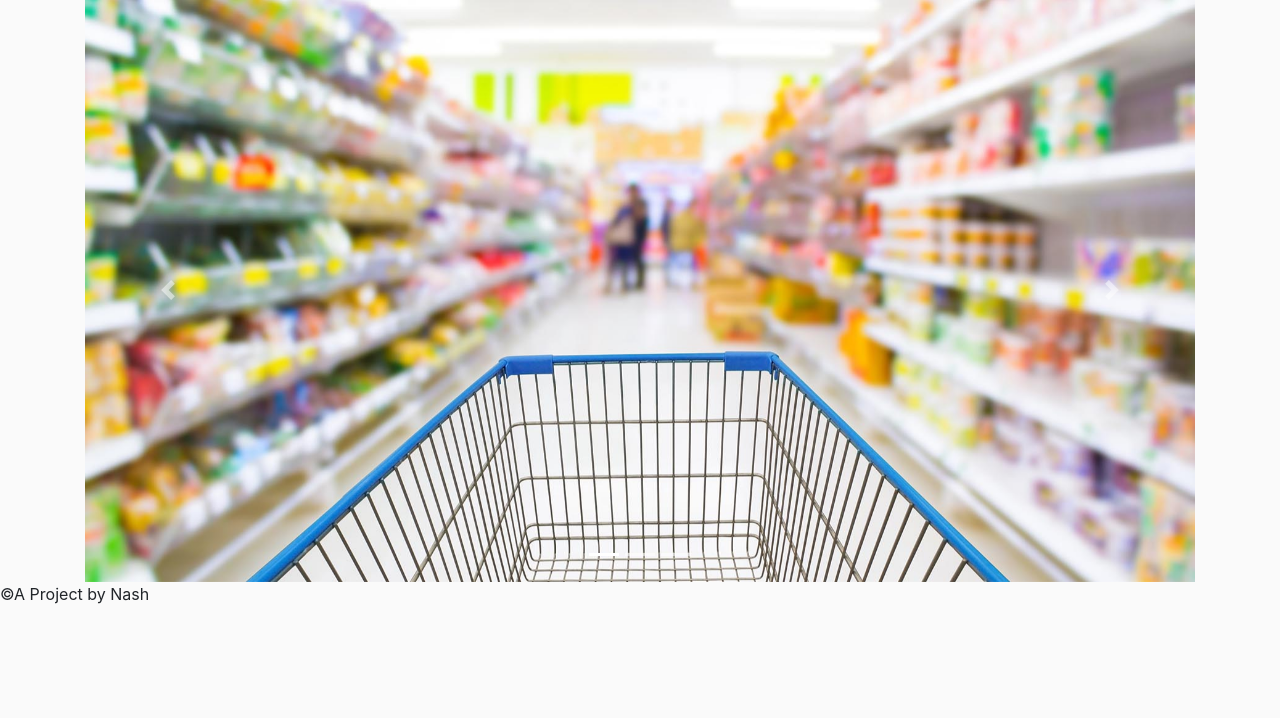
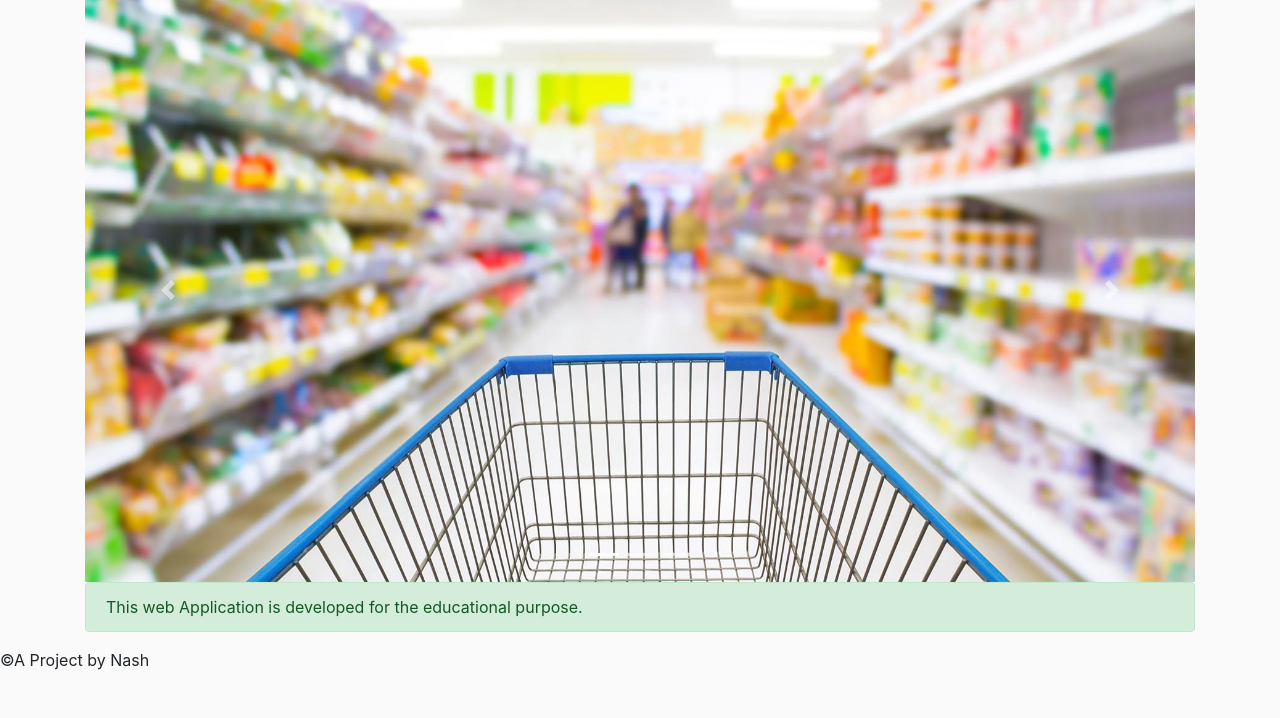
Before and after one commit to Nash-git07/Nashkart-Project, a Django app: page / in a window 1280 px wide. Shown: the part 82-800 px from the top of the page. Run offline with Django 3.2, Linux system fonts and the light colour scheme; data that the repository does not hold is empty; some libraries are stand-ins or nearby versions.

Commit message:
commit on 'master'

```diff
--- a/Nashcommerce/settings.py
+++ b/Nashcommerce/settings.py
@@ -44,7 +44,7 @@ INSTALLED_APPS = [
 MIDDLEWARE = [
     'django.middleware.security.SecurityMiddleware',
 
-    'whitenoise.middleware.WhiteNoiseMiddleware',
+    #'whitenoise.middleware.WhiteNoiseMiddleware',
 
     'django.contrib.sessions.middleware.SessionMiddleware',
     'django.middleware.common.CommonMiddleware',
@@ -125,7 +125,9 @@ USE_TZ = True
 
 # Static files (CSS, JavaScript, Images)
 # https://docs.djangoproject.com/en/3.0/howto/static-files/
-STATIC_ROOT = os.path.join(BASE_DIR, 'staticfiles')
+
+
+#STATIC_ROOT = os.path.join(BASE_DIR, 'staticfiles')
 
 STATIC_URL = '/static/'
 
--- a/Nashkart/templates/store/home.html
+++ b/Nashkart/templates/store/home.html
@@ -27,6 +27,11 @@
 	  <span class="sr-only">Next</span>
 	</a>
   </div>
+  <div>
+	<div class="alert alert-success" role="alert">
+		This web Application is developed for the educational purpose.
+	</div>
+  </div>
   <!--
 	<div class="row">
 		{% for product in products %}
```
